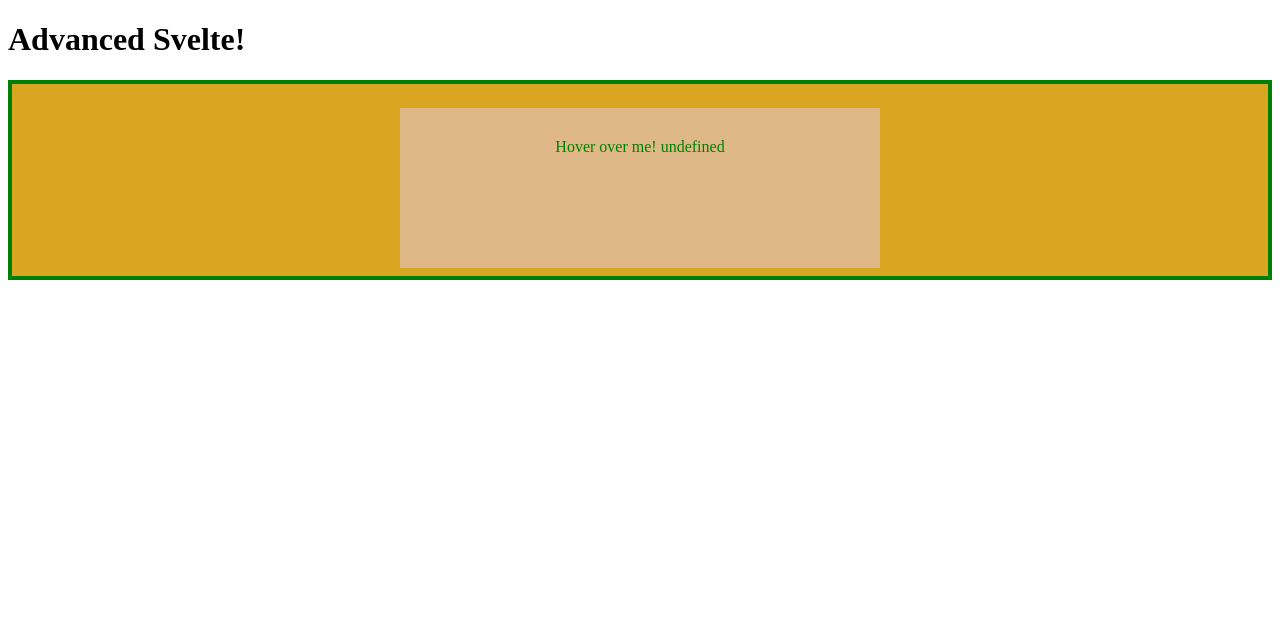
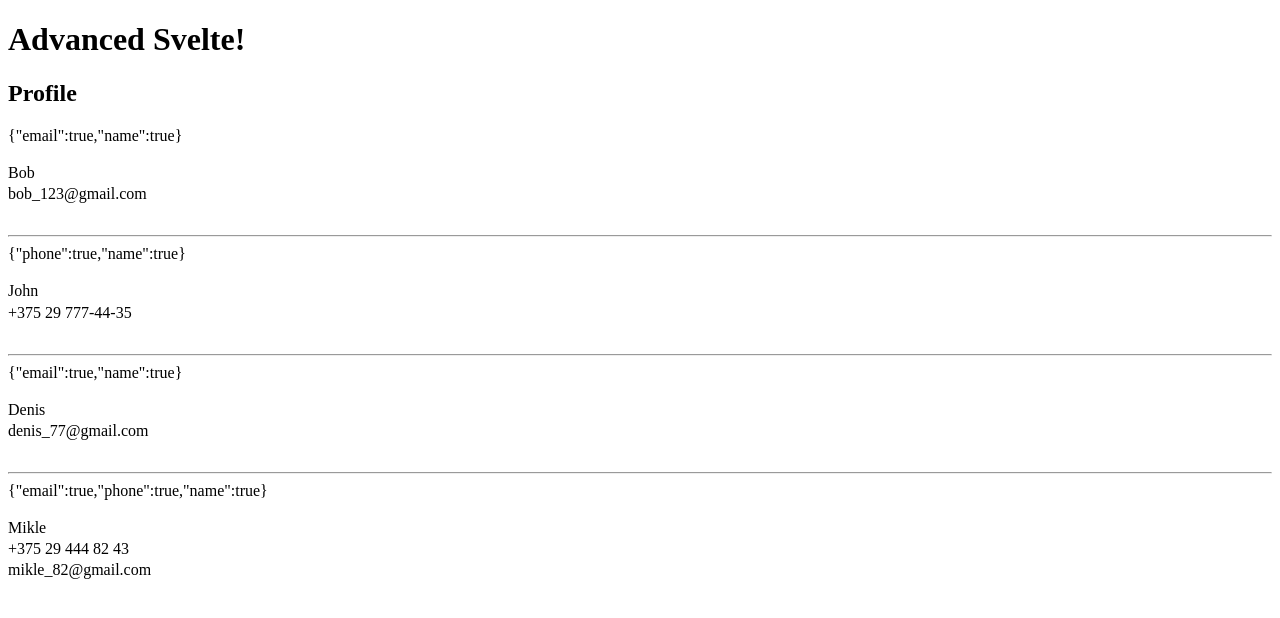
Before and after one commit to Waldemar-00/SVELTE-advanced-, a SvelteKit app: page / in a window 1280 px wide. Shown: the top 618 px of the page. Built offline with nearby package versions, Linux system fonts and the light colour scheme.

Commit message:
Conditional slots.

```diff
--- /dev/null
+++ b/src/components/conditionalSlots/MainFile.svelte
@@ -0,0 +1,25 @@
+<script>
+	import Profile from './Profile.svelte';
+</script>
+
+<h2>Profile</h2>
+<Profile>
+	<span slot="name">Bob</span>
+	<span slot="email">bob_123@gmail.com</span>
+</Profile>
+<hr />
+<Profile>
+	<span slot="name">John</span>
+	<span slot="phone">+375 29 777-44-35</span>
+</Profile>
+<hr />
+<Profile>
+	<span slot="name">Denis</span>
+	<span slot="email">denis_77@gmail.com</span>
+</Profile>
+<hr />
+<Profile>
+	<span slot="name">Mikle</span>
+	<span slot="phone">+375 29 444 82 43</span>
+	<span slot="email">mikle_82@gmail.com</span>
+</Profile>
--- /dev/null
+++ b/src/components/conditionalSlots/Profile.svelte
@@ -0,0 +1,30 @@
+<article>
+	<div>
+		{#each Object.entries($$slots) as slot, i}
+			{#if i === 0}
+				<div>{JSON.stringify($$slots)}</div>
+			{/if}
+		{/each}
+	</div>
+	{#if $$slots.name}
+		<slot name="name" />
+	{/if}
+	{#if $$slots.phone}
+		<slot name="phone" />
+	{/if}
+	{#if $$slots.email}
+		<slot name="email" />
+	{/if}
+</article>
+
+<style>
+	article {
+		display: flex;
+		flex-direction: column;
+		gap: 0.2rem;
+		margin-bottom: 2rem;
+	}
+	div {
+		margin-bottom: 0.5rem;
+	}
+</style>
--- a/src/routes/+page.svelte
+++ b/src/routes/+page.svelte
@@ -50,7 +50,8 @@
 	// import CrossFade from '../components/transitions/doto-done/CrossFade.svelte';
 	// import ActionsJS from '../components/actionsJS/ActionsJS.svelte';
 	// import ActiveCss from '../components/activeCSS/ActiveCSS.svelte';
-	import Composition from '../components/composition/Compositon.svelte';
+	// import Composition from '../components/composition/Compositon.svelte';
+	import MainFile from '../components/conditionalSlots/MainFile.svelte';
 </script>
 
 <h1>Advanced Svelte!</h1>
@@ -98,4 +99,5 @@
 <!-- <Slide /> -->
 <!-- <CrossFade /> -->
 <!-- <ActiveCss /> -->
-<Composition />
+<!-- <Composition /> -->
+<MainFile />
```
